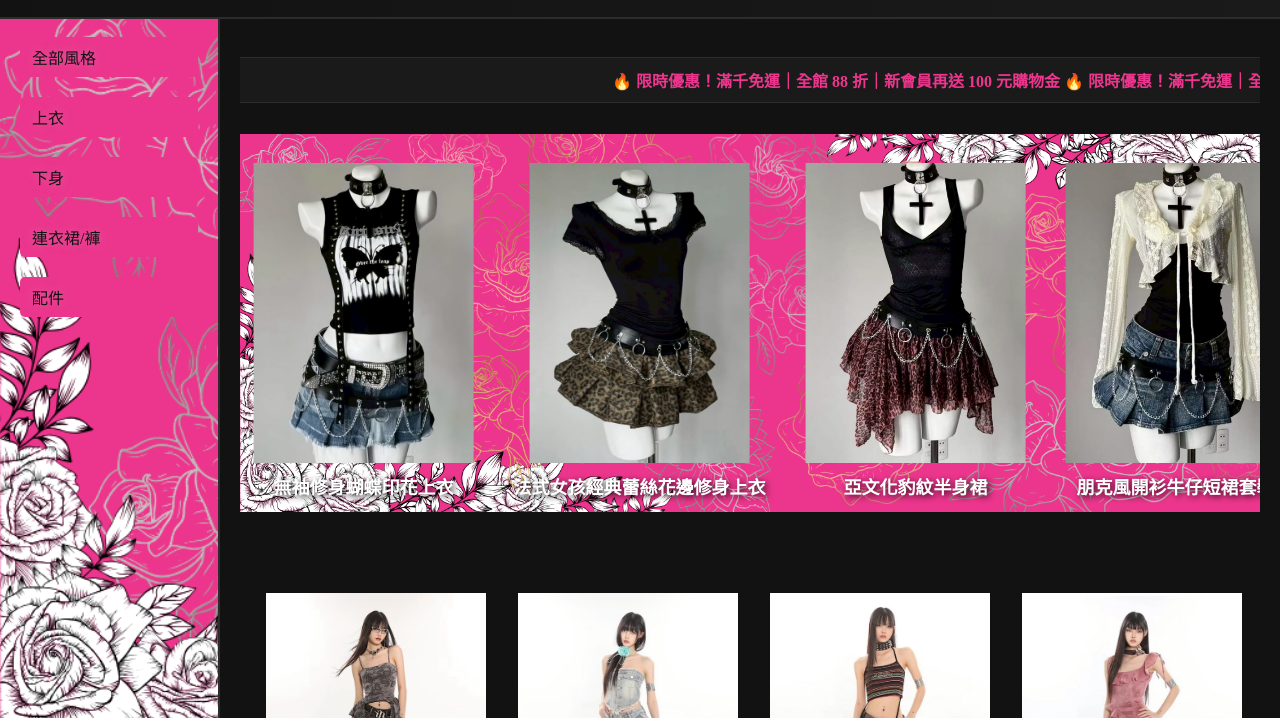
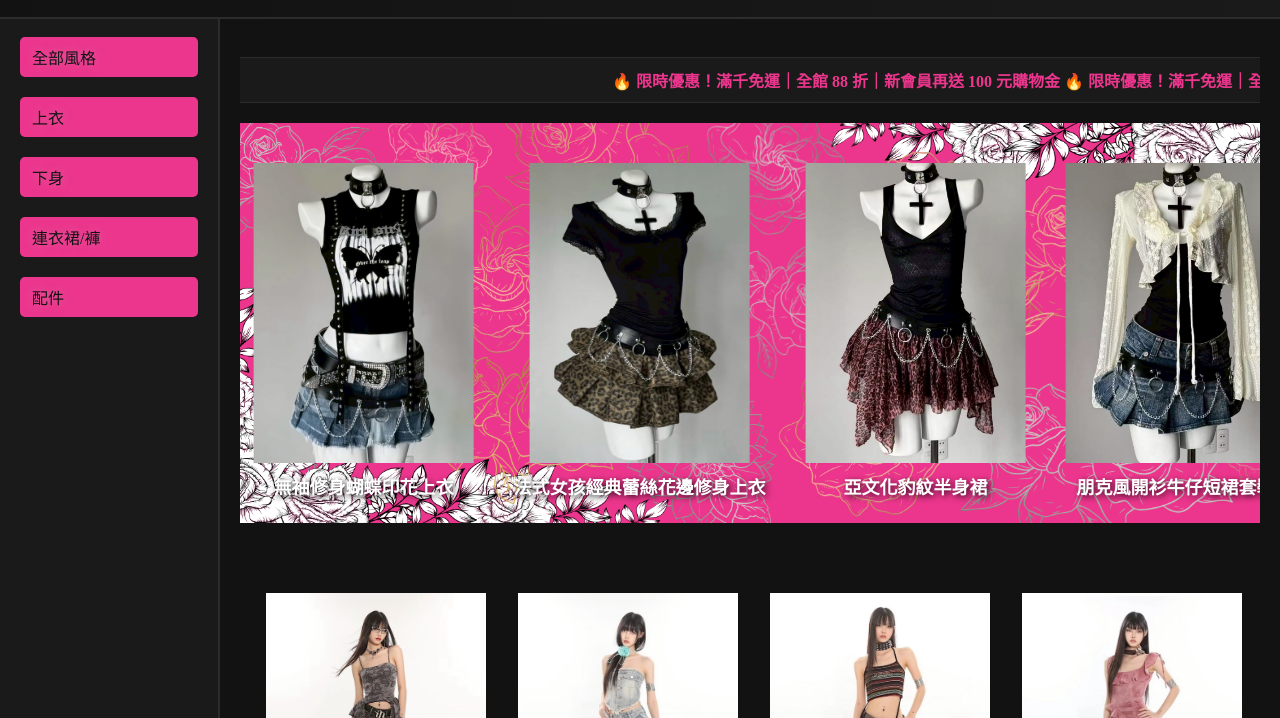
Before and after one commit to 11144251/RebelRose, a plain HTML site: page index.html in a window 1280 px wide. Shown: the part 63-781 px from the top of the page. Drawn offline with Linux system fonts and the light colour scheme.

Commit message:
index.html

```diff
--- a/index.html
+++ b/index.html
@@ -24,7 +24,7 @@
     </nav>
   </header>
 
-  <div class="sidebar" style="background-image: url('image/bg1.png'); background-size: cover; background-repeat: no-repeat;">
+  <div class="sidebar">
     <ul>
       <li><a href="allproduct.html?category=全部風格">全部風格</a></li>
       <li><a href="allproduct.html?category=上衣">上衣</a></li>
@@ -44,7 +44,7 @@
       </div>
     </section>
 
-<div class="discount-track">
+<div class="discount-track"  style="background-image: url('image/bg1.png'); background-size: cover; background-repeat: no-repeat;">
   <div class="track-inner">
     <div class="discount-item">
       <a href="product.html?id=6">
```
